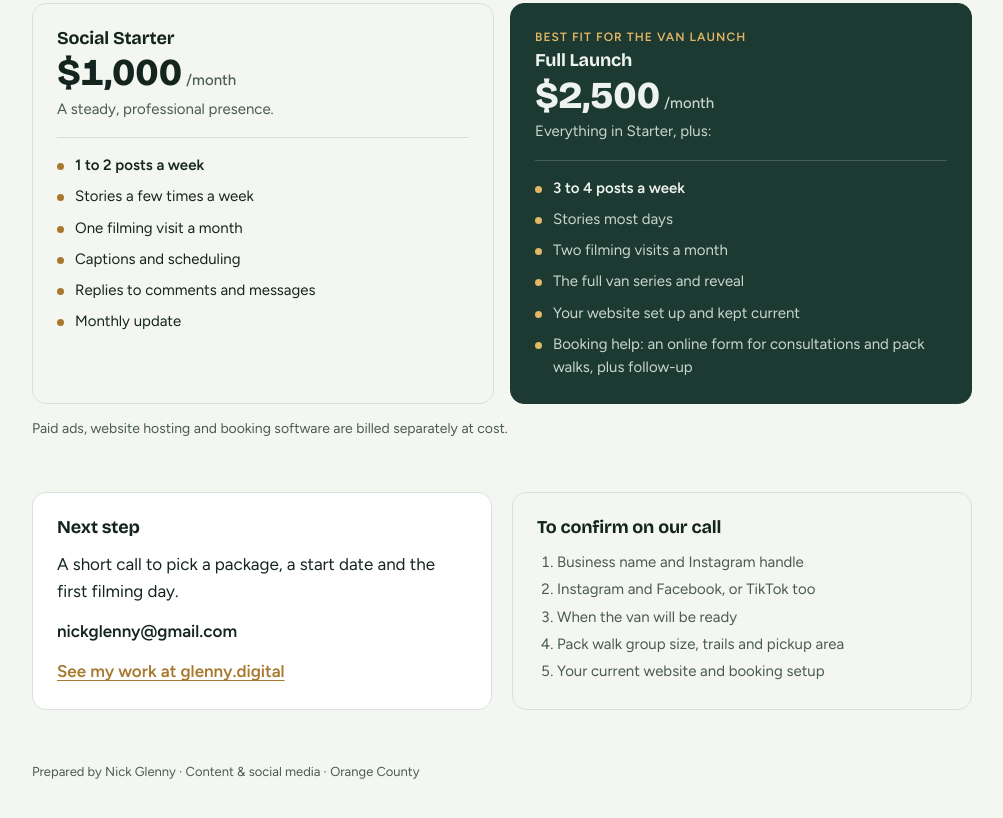
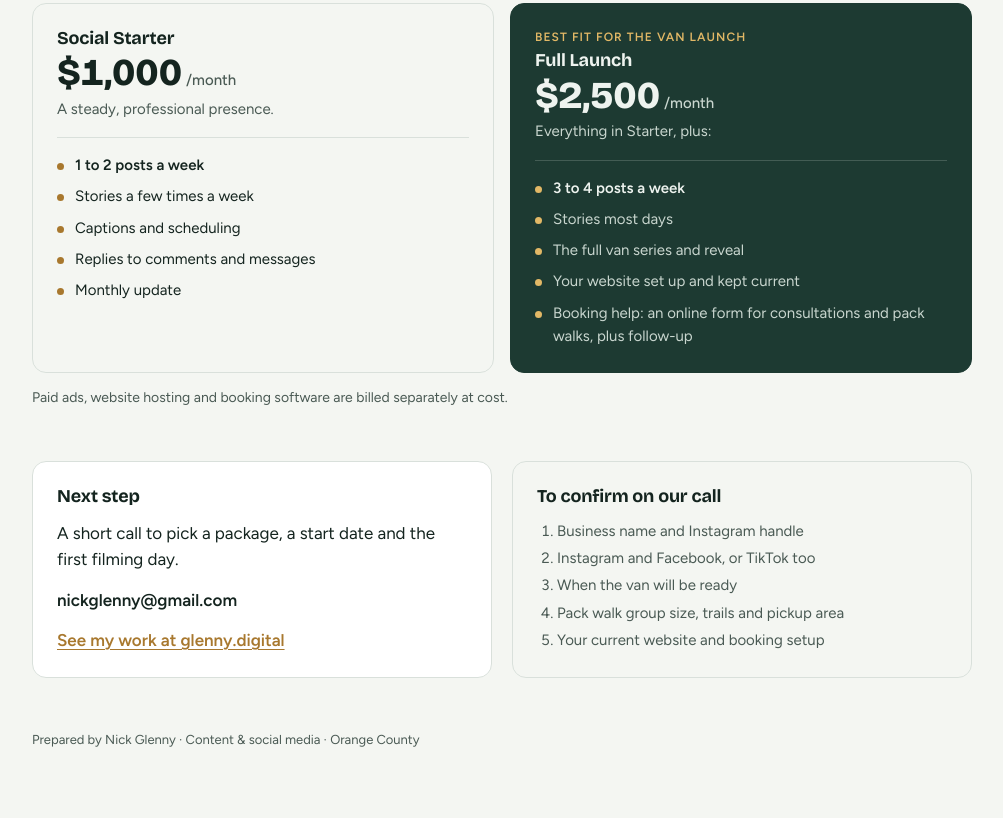
Before and after one commit to nickglenny/nick-glenny-portfolio, a plain HTML site: page dog-training-preview/index.html in a window 1280 px wide. Shown: the part 2721-3539 px from the top of the page, without its empty margins (138-1141 px from the left). Drawn offline with nearby package versions, Linux system fonts and the light colour scheme; a script that the page names is missing.

Commit message:
dog-training-preview: drop filming visit counts from both packages
Co-Authored-By: Claude Opus 5.5 <noreply@anthropic.com>

```diff
--- a/dog-training-preview/index.html
+++ b/dog-training-preview/index.html
@@ -296,7 +296,6 @@ body{margin:0} img{max-width:100%}
           <ul class="dots">
             <li><b>1 to 2 posts a week</b></li>
             <li>Stories a few times a week</li>
-            <li>One filming visit a month</li>
             <li>Captions and scheduling</li>
             <li>Replies to comments and messages</li>
             <li>Monthly update</li>
@@ -312,7 +311,6 @@ body{margin:0} img{max-width:100%}
           <ul class="dots">
             <li><b>3 to 4 posts a week</b></li>
             <li>Stories most days</li>
-            <li>Two filming visits a month</li>
             <li>The full van series and reveal</li>
             <li>Your website set up and kept current</li>
             <li>Booking help: an online form for consultations and pack walks, plus follow-up</li>
```
